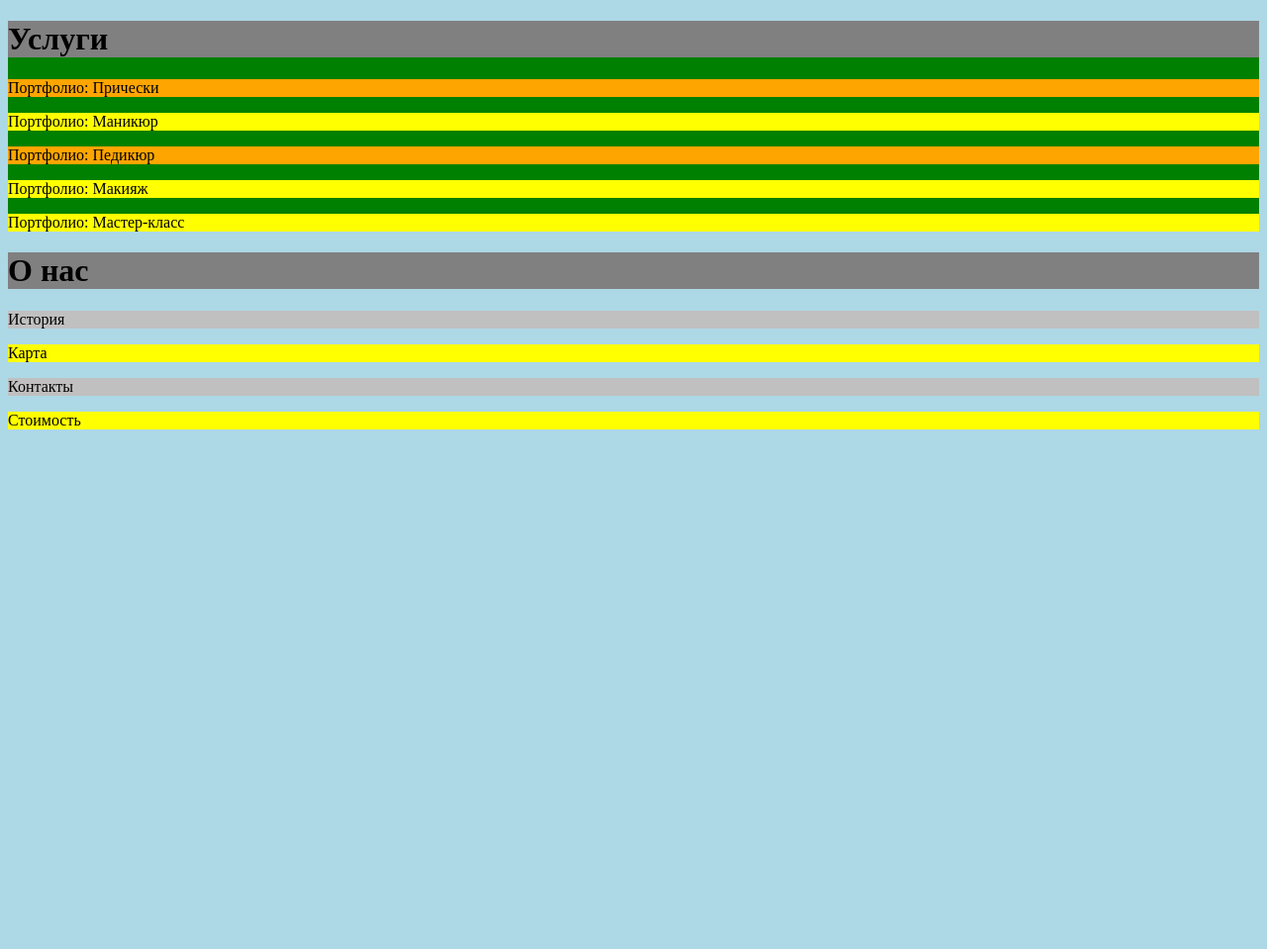
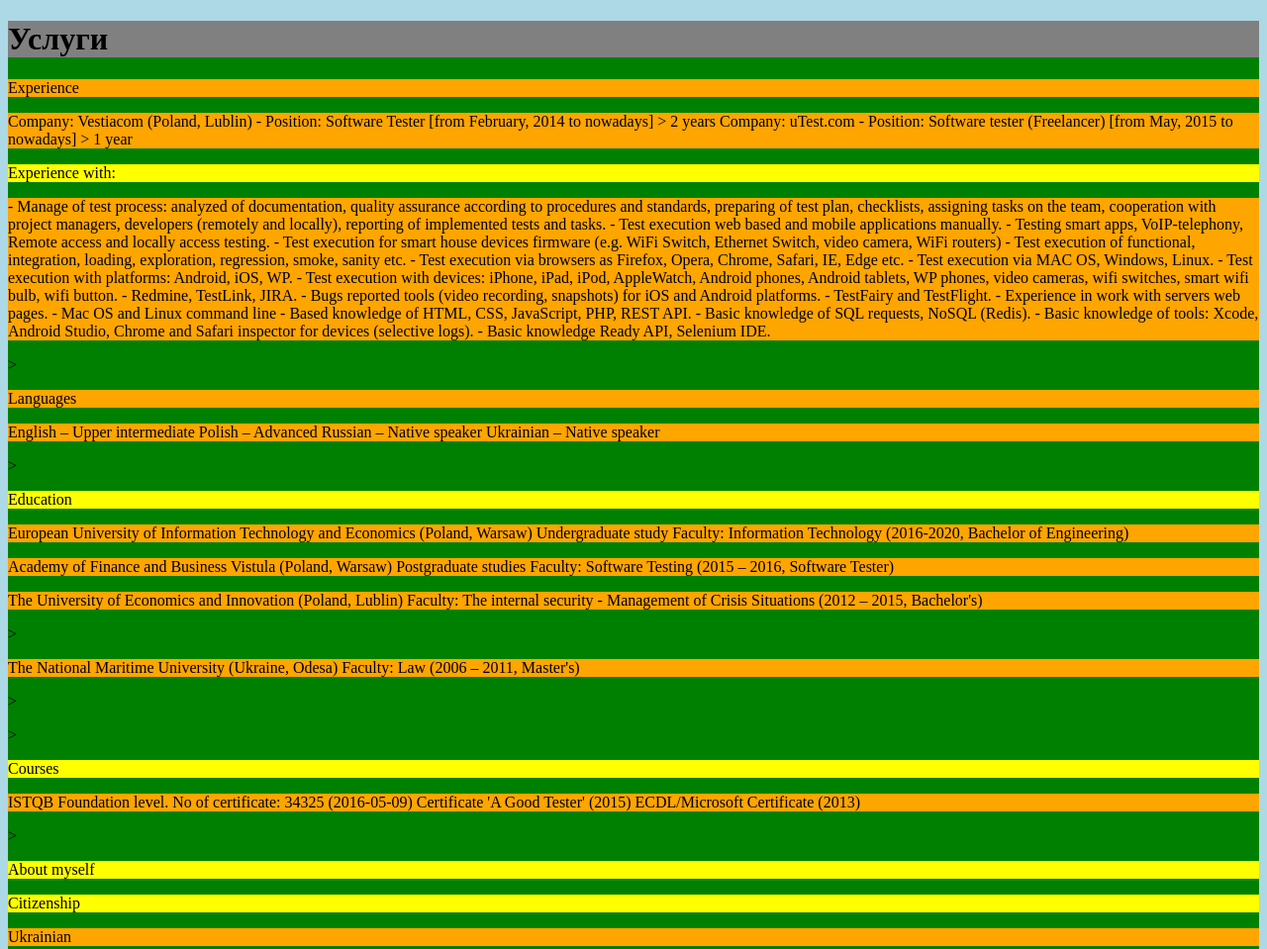
Before and after one commit to HannaIsmahilova/MyLesson, a plain HTML site: page HTML/css/index.html in a window 1280 px wide. Shown: the top 959 px of the page at 99% size. Before the commit the page ends 800 px from the top, so only its background shows below. Drawn offline with Linux system fonts and the light colour scheme.

Commit message:
2 second

```diff
--- a/HTML/css/index.html
+++ b/HTML/css/index.html
@@ -4,7 +4,7 @@
 <head>
 
 <meta charset="UTF-8">
-<title>Уроки по веб программированию</title>
+<title>Hanna Ismahilova</title>
 
 <link rel="stylesheet" href="index.css">
 
@@ -16,11 +16,57 @@
 <div id="block">
 <h1>Услуги</h1>
 
-<p class="text ">Портфолио: Прически</p>
-<p class="text2 ">Портфолио: Маникюр</p>
-<p class="text ">Портфолио: Педикюр</p>
-<p class="text2 ">Портфолио: Макияж</p>
-<p class="text2 ">Портфолио: Мастер-класс</p>
+<p class="text ">Experience</p><p>Company: Vestiacom (Poland, Lublin)
+- Position: Software Tester
+[from February, 2014 to nowadays] > 2 years
+Company: uTest.com
+- Position: Software tester (Freelancer)
+[from May, 2015 to nowadays] > 1 year</p>
+
+<p class="text2 ">Experience with:<p>- Manage of test process: analyzed of documentation, quality assurance according to procedures and
+standards, preparing of test plan, checklists, assigning tasks on the team, cooperation with project managers,
+developers (remotely and locally), reporting of implemented tests and tasks.
+- Test execution web based and mobile applications manually.
+- Testing smart apps, VoIP-telephony, Remote access and locally access testing.
+- Test execution for smart house devices firmware (e.g. WiFi Switch, Ethernet Switch, video camera, WiFi
+routers)
+- Test execution of functional, integration, loading, exploration, regression, smoke, sanity etc.
+- Test execution via browsers as Firefox, Opera, Chrome, Safari, IE, Edge etc.
+- Test execution via MAC OS, Windows, Linux.
+- Test execution with platforms: Android, iOS, WP.
+- Test execution with devices: iPhone, iPad, iPod, AppleWatch, Android phones, Android tablets, WP phones,
+video cameras, wifi switches, smart wifi bulb, wifi button.
+- Redmine, TestLink, JIRA.
+- Bugs reported tools (video recording, snapshots) for iOS and Android platforms.
+- TestFairy and TestFlight.
+- Experience in work with servers web pages.
+- Mac OS and Linux command line
+- Based knowledge of HTML, CSS, JavaScript, PHP, REST API.
+- Basic knowledge of SQL requests, NoSQL (Redis).
+- Basic knowledge of tools: Xcode, Android Studio, Chrome and Safari inspector for devices (selective logs).
+- Basic knowledge Ready API, Selenium IDE.</p>></p>
+
+<p class="text ">Languages</p><p>English – Upper intermediate
+Polish – Advanced
+Russian – Native speaker
+Ukrainian – Native speaker</p>>
+
+<p class="text2 ">Education</p><p>European University of Information Technology and Economics (Poland, Warsaw)
+Undergraduate study
+Faculty: Information Technology (2016-2020, Bachelor of Engineering)
+<p>Academy of Finance and Business Vistula (Poland, Warsaw)
+Postgraduate studies
+Faculty: Software Testing (2015 – 2016, Software Tester)</p>
+<p>The University of Economics and Innovation (Poland, Lublin)
+Faculty: The internal security - Management of Crisis Situations (2012 – 2015, Bachelor's)</p>>
+<p>The National Maritime University (Ukraine, Odesa)
+Faculty: Law (2006 – 2011, Master's)</p>></p>>
+
+<p class="text2 ">Courses</p><p>ISTQB Foundation level. No of certificate: 34325 (2016-05-09)
+Certificate 'A Good Tester' (2015)
+ECDL/Microsoft Certificate (2013)</p>>
+<p class="text2 ">About myself</p>
+<p class="text2 ">Citizenship</p><p>Ukrainian</p>>
 </div>
 
 <div id="block2">
```
Also changed, not shown: HTML/css/CV.jpg (added), HTML/css/CV2.png (added), 1 other file.
